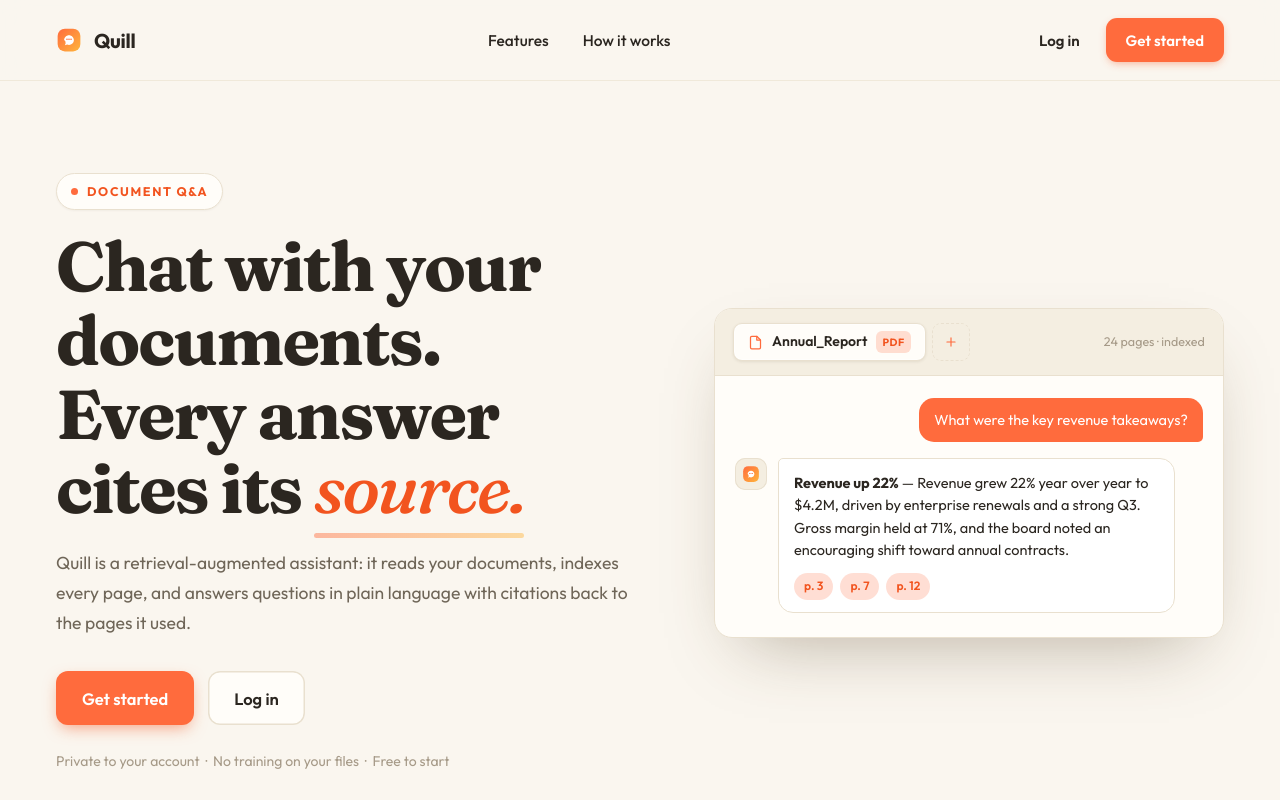
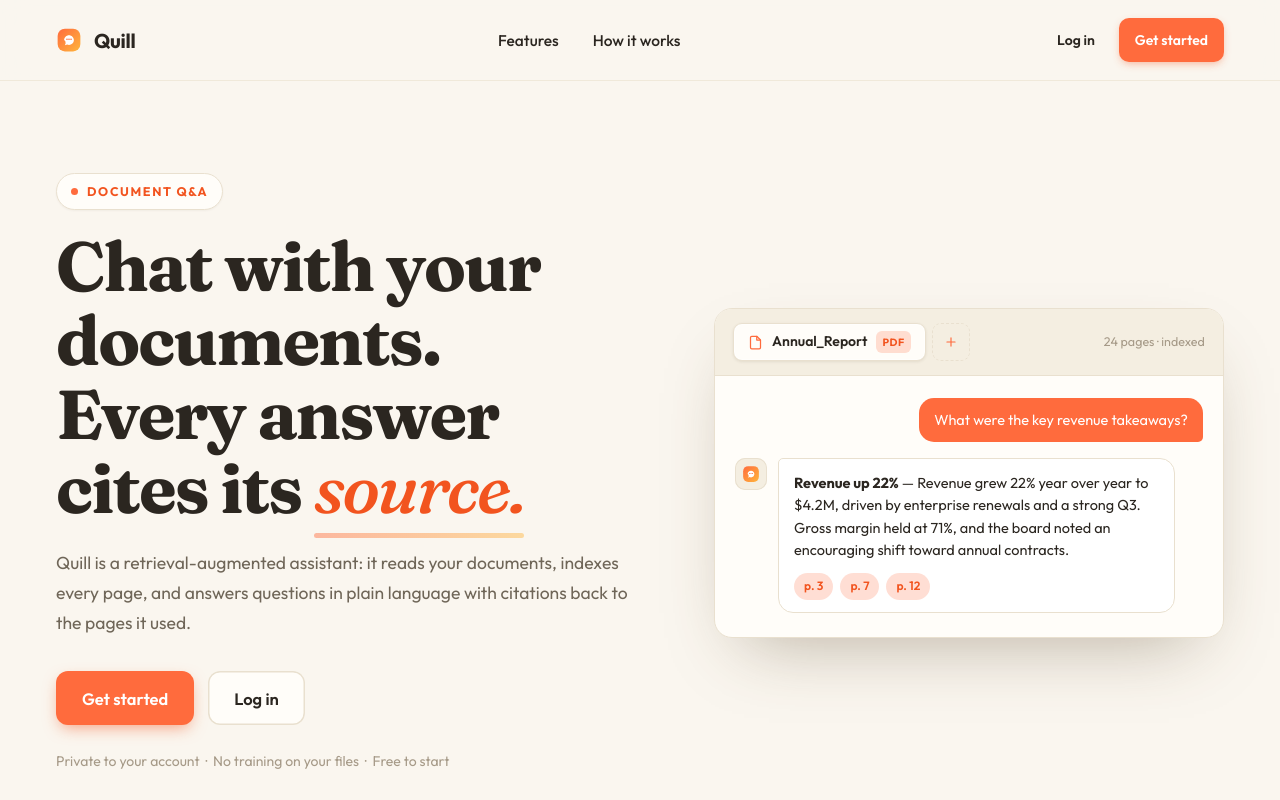
Before and after one commit to LetC0de/rag-project-, a React (Vite) app in the folder frontend/: page / in a window 1280 px wide. Built offline with nearby package versions, Linux system fonts and the light colour scheme; no server answers.

Commit message:
feat: adjust styling for login and join buttons for improved consistency

```diff
--- a/frontend/src/components/Landing.css
+++ b/frontend/src/components/Landing.css
@@ -126,10 +126,10 @@
 }
 
 .landing__nav-login {
-  height: 42px;
-  padding: 0 16px;
-  border-radius: 11px;
-  font-size: 15px;
+  height: 38px;
+  padding: 0 14px;
+  border-radius: 10px;
+  font-size: 14px;
   font-weight: 600;
   color: var(--ink);
   transition: background var(--transition), color var(--transition);
@@ -140,12 +140,12 @@
 }
 
 .landing__nav-join {
-  height: 42px;
-  padding: 0 20px;
-  border-radius: 11px;
+  height: 38px;
+  padding: 0 16px;
+  border-radius: 10px;
   background: var(--brand);
   color: #fff;
-  font-size: 15px;
+  font-size: 14px;
   font-weight: 600;
   box-shadow: 0 3px 8px -2px rgba(242, 84, 31, 0.45);
   transition: background var(--transition), box-shadow var(--transition), transform var(--transition);
```
